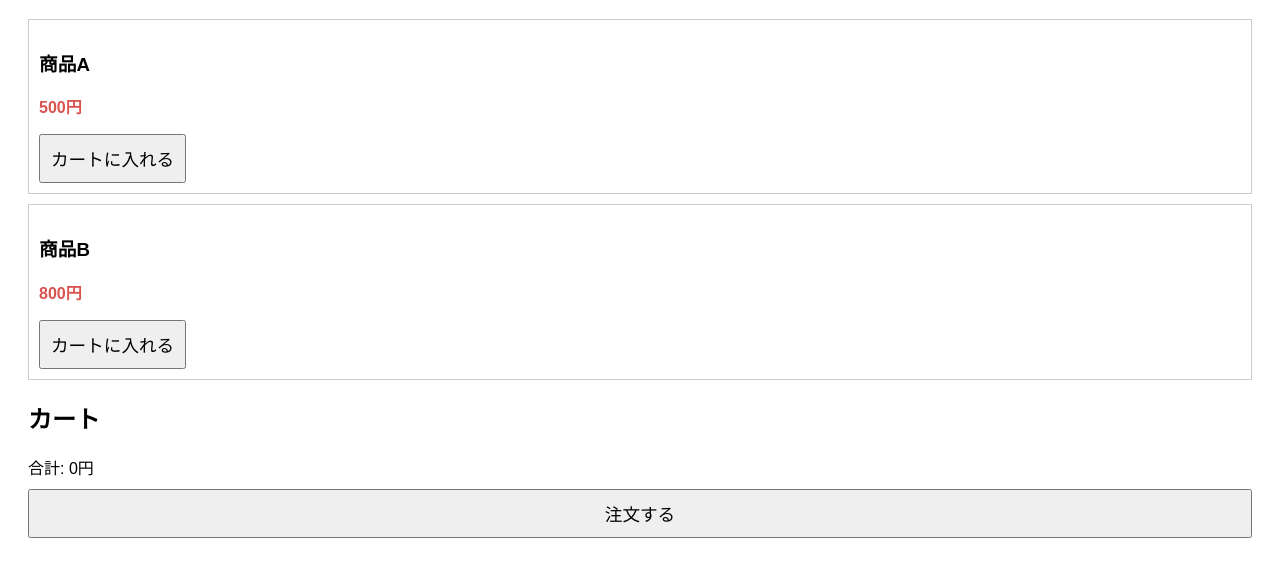
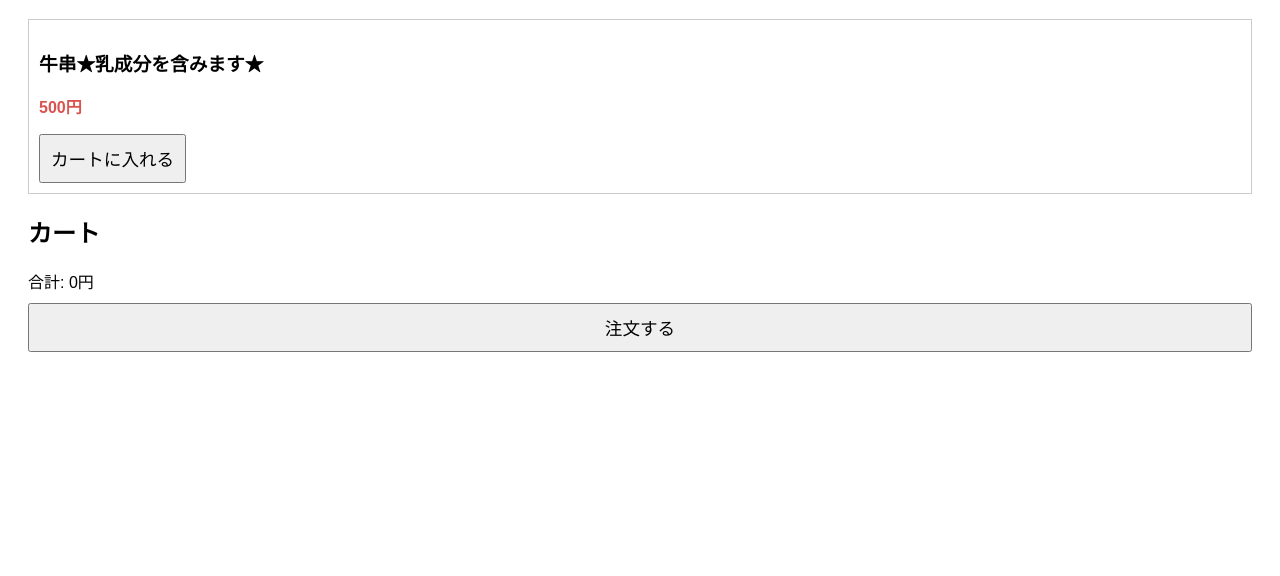
Before and after one commit to hirotonori070307-dotcom/my-order-app, a website: page order.html in a window 1280 px wide. Shown: the part 98-674 px from the top of the page. Drawn offline with nearby package versions, Linux system fonts and the light colour scheme; no server answers.

Commit message:
Update order.html

```diff
--- a/order.html
+++ b/order.html
@@ -29,12 +29,8 @@
         <h1>ご注文</h1>
         <div id="menu-area">
             <div class="menu-item">
-                <h3>商品A</h3><p class="price">500円</p>
-                <button class="add-to-cart" data-name="商品A" data-price="500">カートに入れる</button>
-            </div>
-            <div class="menu-item">
-                <h3>商品B</h3><p class="price">800円</p>
-                <button class="add-to-cart" data-name="商品B" data-price="800">カートに入れる</button>
+                <h3>牛串★乳成分を含みます★</h3><p class="price">500円</p>
+                <button class="add-to-cart" data-name="牛串" data-price="500">カートに入れる</button>
             </div>
         </div>
 
```
